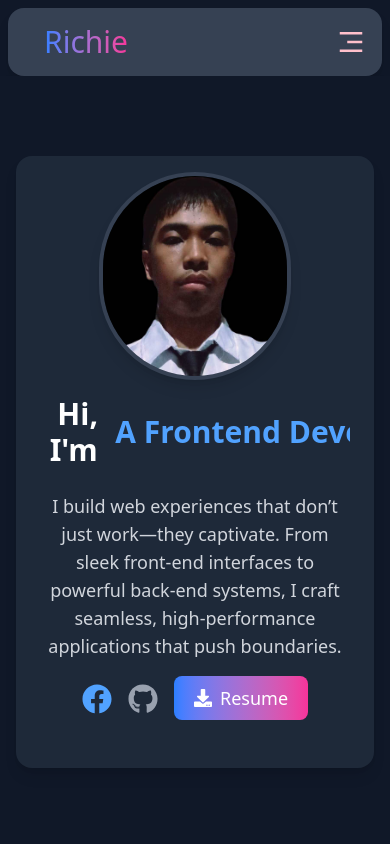
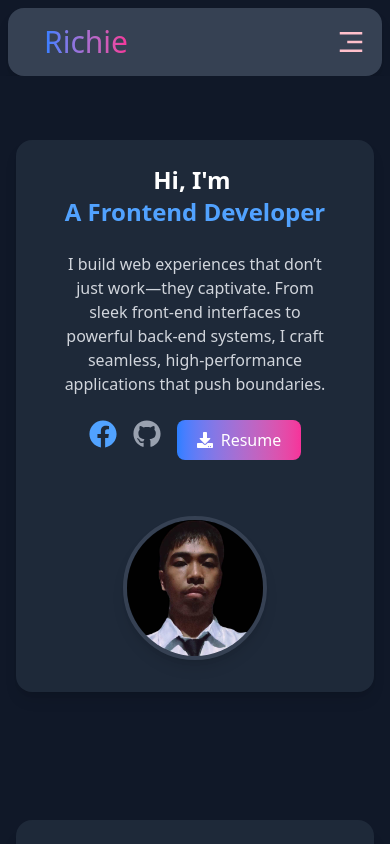
Before and after one commit to Richie-00/PortfolioResume, a React (Vite) app: page / in a window 390 px wide. Shown: the top 844 px of the page. Built offline with nearby package versions, Linux system fonts and the light colour scheme.

Commit message:
will this be the last

```diff
--- a/src/components/Header.tsx
+++ b/src/components/Header.tsx
@@ -28,13 +28,13 @@ function Header() {
   };
 
   return (
-    <header className="bg-gray-900 py-20 shadow-md">
+    <header className="bg-gray-900 py-16 shadow-md">
       <div className="container mx-auto px-4">
-        <div className="bg-gray-800 rounded-2xl shadow-lg p-6 md:p-10 flex flex-col lg:flex-row-reverse items-center gap-6">
+        <div className="bg-gray-800 rounded-2xl shadow-lg p-6 sm:p-8 md:p-10 flex flex-col-reverse lg:flex-row items-center gap-6">
 
-          {/* Blob + Image (30% Width on Large Screens) */}
+          {/* 📸 Blob + Image (Centered on Mobile, Right on Large Screens) */}
           <div className="w-full lg:w-[30%] flex justify-center lg:justify-end items-center relative">
-            <div className="relative w-48 h-48 sm:w-56 sm:h-56 md:w-60 md:h-60 lg:w-full lg:h-full flex items-center justify-center">
+            <div className="relative w-40 h-40 sm:w-48 sm:h-48 md:w-56 md:h-56 lg:w-64 lg:h-64 flex items-center justify-center">
               <svg
                 viewBox="0 0 200 200"
                 xmlns="http://www.w3.org/2000/svg"
@@ -55,14 +55,14 @@ function Header() {
               <img
                 src={Richie}
                 alt="Richie"
-                className="absolute w-52 h-52 sm:w-40 sm:h-40 md:w-48 md:h-48 lg:w-52 lg:h-52 object-cover rounded-full border-4 border-gray-700 shadow-lg"
+                className="absolute w-36 h-36 sm:w-40 sm:h-40 md:w-48 md:h-48 lg:w-52 lg:h-52 object-cover rounded-full border-4 border-gray-700 shadow-lg"
               />
             </div>
           </div>
 
-          {/* Left Side (Text Section - Takes 70% on Large Screens) */}
+          {/* 📝 Text Section (70% Width on Large Screens) */}
           <div className="w-full lg:w-[70%] text-center lg:text-left">
-            <h1 className="text-3xl sm:text-2xl md:text-4xl font-bold mb-6 text-white flex items-center justify-center lg:justify-start">
+            <h1 className="text-2xl sm:text-3xl md:text-4xl font-bold mb-6 text-white flex flex-col sm:flex-row sm:items-center sm:justify-center lg:justify-start">
               <span className="text-white">Hi, I'm&nbsp;</span>
               <div className="relative inline-block text-blue-400 overflow-hidden min-w-0 flex-shrink">
                 <AnimatePresence mode="wait">
@@ -80,19 +80,19 @@ function Header() {
                 </AnimatePresence>
               </div>
             </h1>
-            <p className="text-lg md:text-xl mb-6 text-gray-300">
+            <p className="text-base sm:text-lg md:text-xl mb-6 text-gray-300 px-4 sm:px-0">
               I build web experiences that don’t just work—they captivate. From sleek front-end interfaces to powerful back-end systems, I craft seamless, high-performance applications that push boundaries.
             </p>
 
-            {/* Buttons & Socials */}
+            {/* 🔗 Buttons & Socials */}
             <div className="flex flex-wrap justify-center lg:justify-start gap-4 mb-6">
               <a href="https://web.facebook.com/rylsher0damzzz" target="_blank" rel="noopener noreferrer" className="text-blue-400 hover:text-blue-300 transition-colors duration-300">
-                <FaFacebook size={30} />
+                <FaFacebook size={28} />
               </a>
               <a href="https://github.com/Richie-00" target="_blank" rel="noopener noreferrer" className="text-gray-400 hover:text-gray-300 transition-colors duration-300">
-                <FaGithub size={30} />
+                <FaGithub size={28} />
               </a>
-              <a href="/Pink-Simple-Modern-Photo-Nursing-Resume_20250317_165853_0000.pdf?url." download className="relative inline-flex items-center justify-center -mt-2 px-5 py-2 text-lg font-medium text-white rounded-lg group bg-gradient-to-r from-blue-500 to-pink-500 hover:scale-105 transition-transform duration-300">
+              <a href="/Pink-Simple-Modern-Photo-Nursing-Resume_20250317_165853_0000.pdf" download className="relative inline-flex items-center justify-center px-5 py-2 text-base sm:text-lg font-medium text-white rounded-lg bg-gradient-to-r from-blue-500 to-pink-500 hover:scale-105 transition-transform duration-300">
                 <FaDownload className="mr-2" />
                 Resume
               </a>
```
